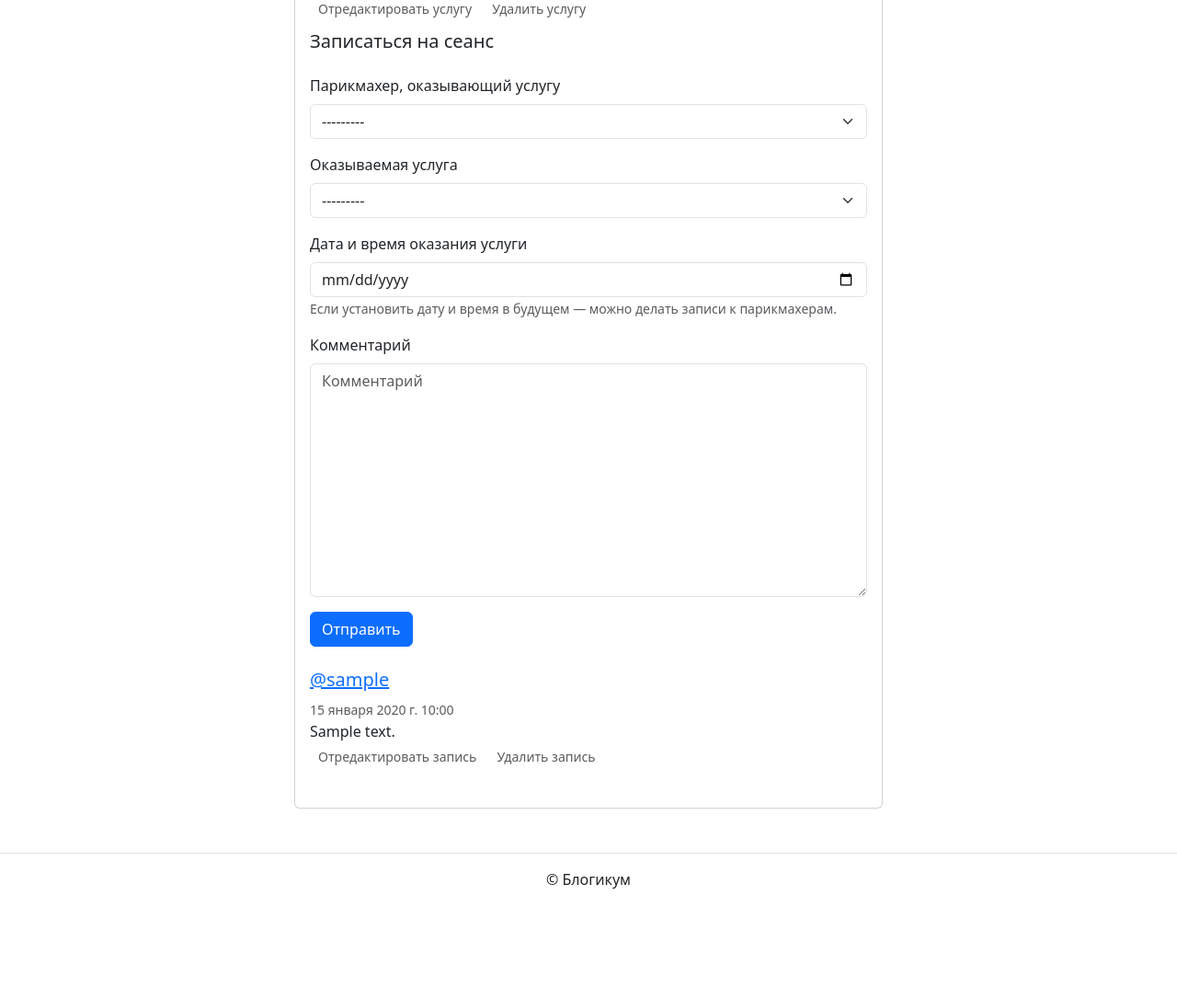
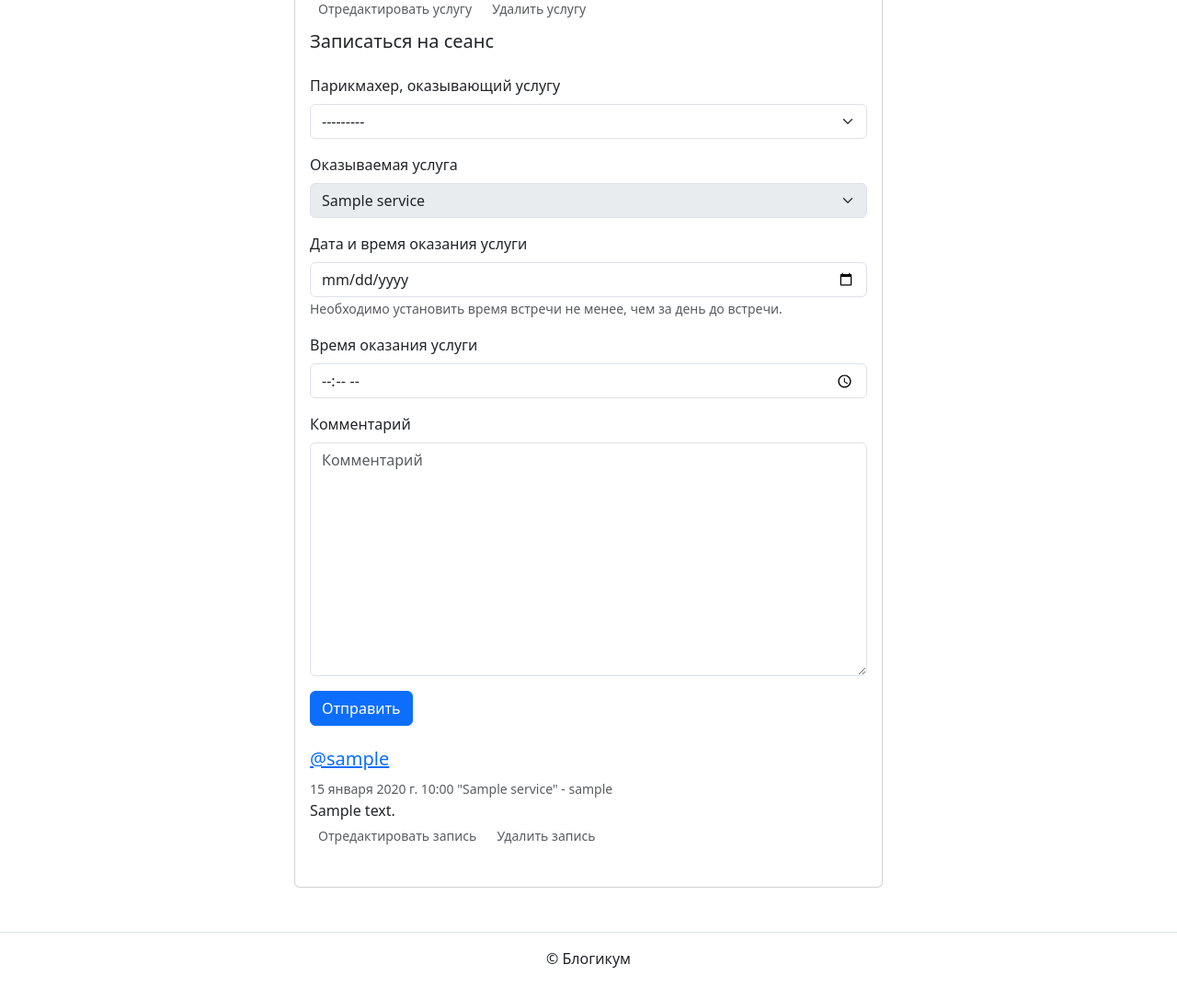
Before and after one commit to Ssssssaber/N1RV_Ann-A, a Django app: page /services/1/ in a window 1280 px wide. Shown: the part 526-1612 px from the top of the page at 92% size. Before the commit the page ends 1492 px from the top, so only its background shows below. Run offline with Django 5.2, Linux system fonts and the light colour scheme; a user stored in the database is signed in; tables that the repository leaves empty hold one stand-in row (values such as "Sample post"); grey boxes marked "Sample" are stand-in pictures; parts of the project's set-up code (start-up, migrations or seed data) failed here and were passed over; some libraries are stand-ins or nearby versions.

Commit message:
(feature) orders

```diff
--- a/N1RV_Ann_A/services/forms.py
+++ b/N1RV_Ann_A/services/forms.py
@@ -1,26 +1,31 @@
 from accounts.models import UserAccount
-from django.forms import ModelForm, DateTimeInput
+from django.forms import ModelForm, DateInput, TimeInput
 from .models import Hairdresser, Service, OrderedServices
-
+from django import forms
 
 class ServiceForm(ModelForm):
-
     class Meta:
         widgets = {
-            'pub_date':  DateTimeInput(attrs={'type': 'date'})
+            'pub_date':  DateInput()
         }
         exclude = {}
         model = Service
 
 
 class OrderForm(ModelForm):
-
+    serve_time = forms.TimeField(label='Время оказания услуги')
     class Meta:
         widgets = {
-            'serve_date':  DateTimeInput(attrs={'type': 'date'})
+            'serve_date': DateInput(attrs={'type': 'date'}),
+
         }
-        fields = ('hairdresser', 'service', 'serve_date', 'comment')
+
+        fields = ('hairdresser', 'service', 'serve_date', 'serve_time', 'comment')
         model = OrderedServices
+
+    def __init__(self, *args, **kwargs):
+        super().__init__(*args, **kwargs)
+        self.fields['serve_time'].widget = TimeInput(attrs={'type': 'time'})
 
 
 class ProfileEditForm(ModelForm):
--- a/N1RV_Ann_A/services/models.py
+++ b/N1RV_Ann_A/services/models.py
@@ -62,13 +62,12 @@ class OrderedServices(PublishedModel):
     )
 
     serve_date = models.DateTimeField(("Дата и время оказания услуги"),
-                                    auto_now=False, auto_now_add=False,
-                                    help_text="Если установить дату и \
-время в будущем — можно делать записи к парикмахерам.")
+                                    auto_now=False, auto_now_add=False, editable=True,
+                                    help_text="Необходимо установить время встречи не менее, чем за день до встречи.")
 
     payed = models.BooleanField(default=False);
 
-    comment = models.TextField(verbose_name='комментарий')
+    comment = models.TextField(verbose_name='комментарий', null=True, blank=True)
 
     class Meta:
         ordering = ('created_at',)
@@ -76,4 +75,4 @@ class OrderedServices(PublishedModel):
         verbose_name_plural = 'Заказанные услуги'
 
     def __str__(self):
-        return self.text
+        return self.comment
--- /dev/null
+++ b/N1RV_Ann_A/services/utils.py
@@ -0,0 +1,11 @@
+import datetime
+
+def _check_suitable_datetime(datetime_to_check):
+    # diff = _get_time() - datetime_to_check
+    print(_get_time(), datetime_to_check)
+    print(_get_time().hour, datetime_to_check.hour)
+    # and
+    return _get_time().day <= datetime_to_check.day and datetime_to_check.hour > 8 and datetime_to_check.hour < 17
+
+def _get_time():
+    return datetime.datetime.now(datetime.timezone.utc)
--- a/N1RV_Ann_A/services/views.py
+++ b/N1RV_Ann_A/services/views.py
@@ -6,13 +6,9 @@ from django.core.paginator import Paginator
 from accounts.models import UserAccount
 from django.contrib.auth.decorators import login_required, user_passes_test
 from .forms import ProfileEditForm, ServiceForm, OrderForm
+from .utils import _check_suitable_datetime, _get_time
 
 POSTS_PER_PAGE = 10
-
-# Create your views here.
-def _get_time():
-    return datetime.datetime.now(datetime.timezone.utc)
-
 
 def profile_view(request, username):
     template_name = 'main/profile.html'
@@ -131,10 +127,17 @@ def order_create_view(request, service_id):
     )
 
     order_form = OrderForm(request.POST)
+    order_form.fields['service'].initial = service
+    order_form.fields['service'].disabled = True
     if order_form.is_valid():
+        res_time = datetime.datetime.combine(order_form.cleaned_data['serve_date'], order_form.cleaned_data['serve_time'])
+        if not _check_suitable_datetime(res_time):
+            return redirect('main:service_detail', service_id=service_id)
         order = order_form.save(commit=False)
         order.customer = request.user
-
+        print(res_time)
+        order.serve_time = res_time
+        print(order.serve_time)
         order.save()
 
     return redirect('main:service_detail', service_id=service_id)
@@ -151,10 +154,15 @@ def order_edit_view(request, service_id, order_id):
         order_form = OrderForm(request.POST)
         if not order_form.is_valid():
             return redirect('main:service_detail', service_id=service_id)
+        res_time = datetime.datetime.combine(order_form.cleaned_data['serve_date'], order_form.cleaned_data['serve_time'])
+        if not _check_suitable_datetime(res_time):
+            return redirect('main:service_detail', service_id=service_id)
 
         order.hairdresser = order_form.cleaned_data['hairdresser']
         order.service = order_form.cleaned_data['service']
-        order.serve_date = order_form.cleaned_data['serve_date']
+        print(res_time)
+        order.serve_time = res_time
+        print(order.serve_time)
         order.save()
 
         return redirect('main:service_detail', service_id=service_id)
@@ -210,12 +218,24 @@ def service_detail(request, service_id):
         Q(pk=service_id, pub_date__lte=current_date, is_published=True)
     )
 
-    orders = OrderedServices.objects.filter(Q(service=service, customer=request.user))
+    orders = OrderedServices.objects.filter(service=service.id, customer=request.user.id).order_by(
+        'serve_date'
+    )
 
+    for order in orders:
+        print(order.serve_date)
+
+    order_form = OrderForm()
+
+    suitable_hairdressers = Hairdresser.objects.filter(Q(services=service))
+
+    order_form.fields['hairdresser'].queryset = suitable_hairdressers
+    order_form.fields['service'].initial = service
+    order_form.fields['service'].disabled = True
     context = {
         'service': service,
         'orders': orders,
-        'form': OrderForm()
+        'form': order_form
     }
 
     return render(request, template, context)
--- a/N1RV_Ann_A/templates/includes/header.html
+++ b/N1RV_Ann_A/templates/includes/header.html
@@ -36,7 +36,7 @@
               <button type="button" class="btn btn-outline-primary"><a class="text-decoration-none text-reset"
                   href="{% url 'login' %}">Войти</a></button>
               <button type="button" class="btn btn-outline-primary"><a class="text-decoration-none text-reset"
-                  href="{% url 'auth::registration' %}">Регистрация</a></button>
+                  href="{% url 'auth:registration' %}">Регистрация</a></button>
             </div>
           {% endif %}
         </ul>
--- a/N1RV_Ann_A/templates/includes/orders.html
+++ b/N1RV_Ann_A/templates/includes/orders.html
@@ -16,7 +16,7 @@
           @{{ order.customer.username }}
         </a>
       </h5>
-      <small class="text-muted">{{ order.created_at }}</small>
+      <small class="text-muted">{{ order.serve_date }} "{{ order.service }}" - {{ order.hairdresser }}</small>
       <br>
       {{ order.comment|linebreaksbr }}
     </div>
```
Also changed, not shown: N1RV_Ann_A/accounts/migrations/0001_initial.py (deleted), N1RV_Ann_A/accounts/migrations/0002_useraccount_hairdresser_preference.py (deleted), N1RV_Ann_A/accounts/migrations/0003_alter_useraccount_hairdresser_preference.py (deleted), N1RV_Ann_A/accounts/migrations/__init__.py (deleted), N1RV_Ann_A/pages/migrations/__init__.py (deleted), N1RV_Ann_A/services/migrations/0001_initial.py (deleted), N1RV_Ann_A/services/migrations/0002_orderedservices_payed_alter_hairdresser_first_name_and_more.py (deleted), N1RV_Ann_A/services/migrations/__init__.py (deleted), 1 other file.
